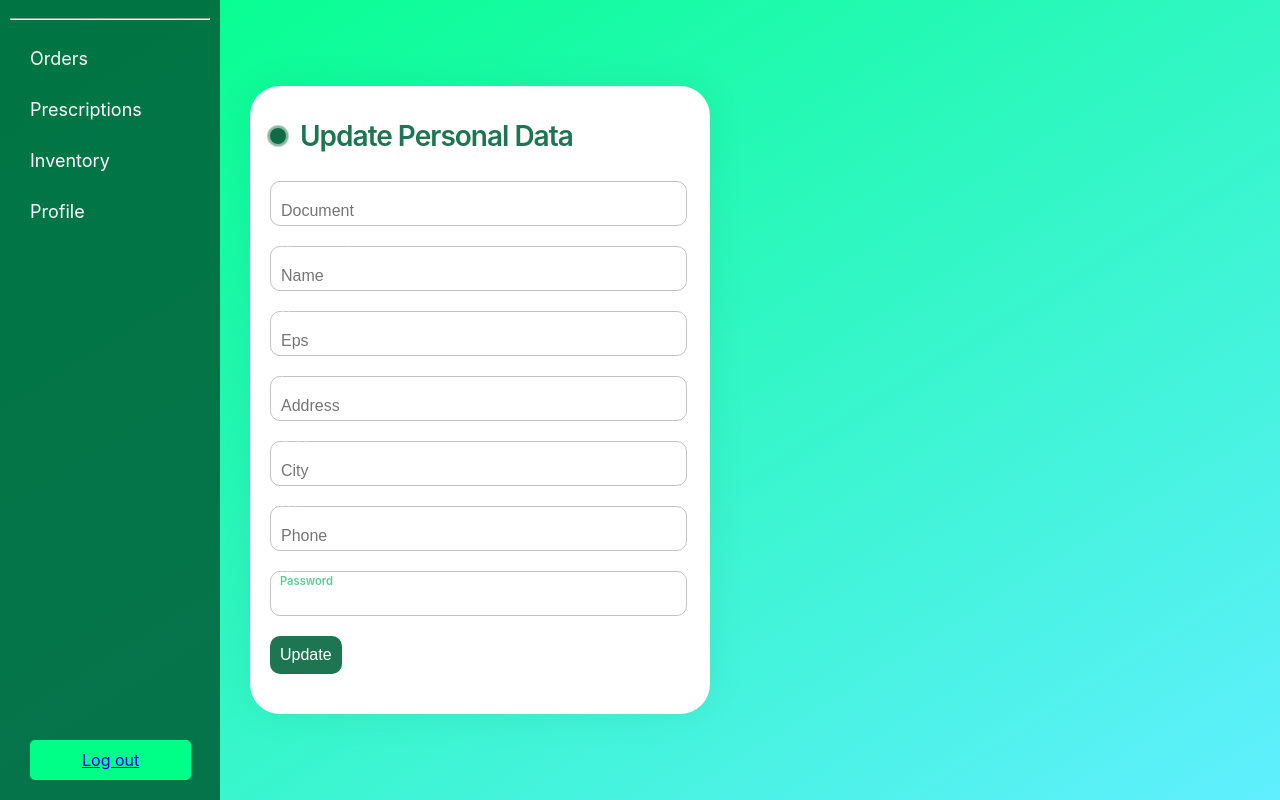
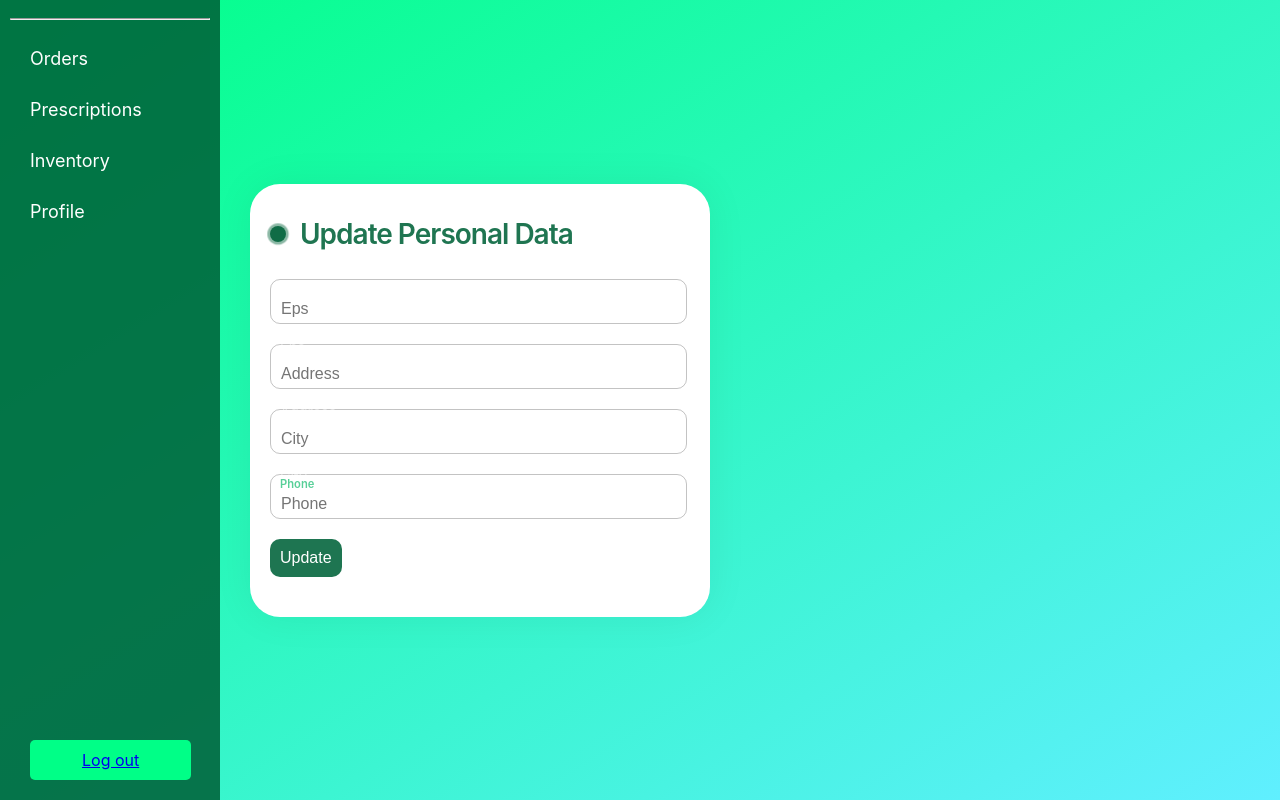
Before and after one commit to JessicaDMunozO/ieti-frontend, a React (Create React App) app: page /updateProfile/1 in a window 1280 px wide. Built offline with nearby package versions, Linux system fonts and the light colour scheme.

Commit message:
corrección datos de usuario

```diff
--- a/src/components/UpdateUser/UpdateUser.jsx
+++ b/src/components/UpdateUser/UpdateUser.jsx
@@ -7,25 +7,17 @@ const UpdateUser = () => {
   const [userInfo, setUserInfo] = useState({});
   const [error, setError] = useState(false);
 
-  const [name, setName] = useState("");
-  const [document, setDocument] = useState("");
+
   const [address, setAddress] = useState("");
   const [city, setCity] = useState("");
   const [phone, setPhone] = useState("");
   const [eps, setEps] = useState("");
-  const [password, setPassword] = useState("");
+ ;
 
   const localStorageToken = localStorage.getItem("token");
 
-  const handleNameChange = (event) => {
-    const value = event.target.value;
-    setName(value);
-  };
 
-  const handleDocumentChange = (event) => {
-    const value = event.target.value;
-    setDocument(value);
-  };
+
 
   const handleAddressChange = (event) => {
     const value = event.target.value;
@@ -47,17 +39,13 @@ const UpdateUser = () => {
     setEps(value);
   };
 
-  const handlePasswordChange = (event) => {
-    const value = event.target.value;
-    setPassword(value);
-  };
 
   const navigate = useNavigate();
   const handleSubmit = async (event) => {
     event.preventDefault();
     const token = JSON.parse(localStorageToken);
     const baseURL = "http://localhost:80/db/user/update";
-    const json = JSON.stringify({ "document": document, "name": name, "eps": eps, "address": address, "city": city, "phone": phone, "password": password });
+    const json = JSON.stringify({  "document": userInfo.document, "eps": eps, "address": address, "city": city, "phone": phone });
 
     try {
       await axios.put(baseURL, json, {
@@ -91,8 +79,7 @@ const UpdateUser = () => {
         const userData = response.data[0];
         setUserInfo(userData);
 
-        setName(userData.name || "");
-        setDocument(userData.document || "");
+
         setAddress(userData.address || "");
         setCity(userData.city || "");
         setPhone(userData.phone || "");
@@ -113,24 +100,8 @@ const UpdateUser = () => {
         <p className="title">Update Personal Data</p>
         <div>
           <label>
-            <input
-              className="input"
-              type="text"
-              required
-              value={document}
-              onChange={handleDocumentChange}
-              placeholder="Document"
-            />
-            <span>Document</span><br />
-            <input
-              className="input"
-              type="text"
-              required
-              value={name}
-              onChange={handleNameChange}
-              placeholder="Name"
-            />
-            <span>Name</span><br />
+
+
             <input
               className="input"
               type="text"
@@ -158,17 +129,9 @@ const UpdateUser = () => {
               placeholder="City"
             />
             <span>City</span><br />
-            <input
-              className="input"
-              type="text"
-              required
-              value={phone}
-              onChange={handlePhoneChange}
-              placeholder="Phone"
-            />
-            <span>Phone</span><br />
-            <input className="input" type="password" required="" value={password} onChange={handlePasswordChange} />
-            <span>Password</span><br></br>
+            <input className="input" type="text" required="" value={phone} onChange={handlePhoneChange}  placeholder="Phone"/>
+              <span>Phone</span><br></br>
+
           </label>
         </div>
         <button className="submit">Update</button>
```
Also changed, not shown: src/components/UpdateUser/UpdateUser.css (deleted).
